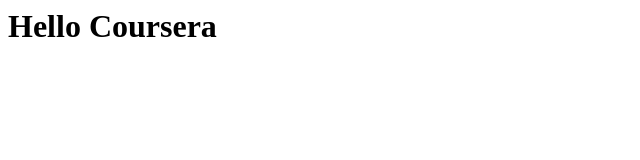
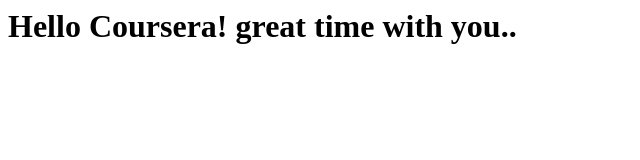
Before and after one commit to vikkyconer/coursera-test, a plain HTML site: page site/index.html in a window 1280 px wide. Shown: the whole page, without its empty margins (0-640 px from the left). Drawn offline with Linux system fonts and the light colour scheme.

Commit message:
small addition to our page content

```diff
--- a/site/index.html
+++ b/site/index.html
@@ -3,6 +3,6 @@
 	<title>Hello Coursera</title>
 </head>
 <body>
-<h1> Hello Coursera </h1>
+<h1> Hello Coursera! great time with you.. </h1>
 </body>
 </html>
```
